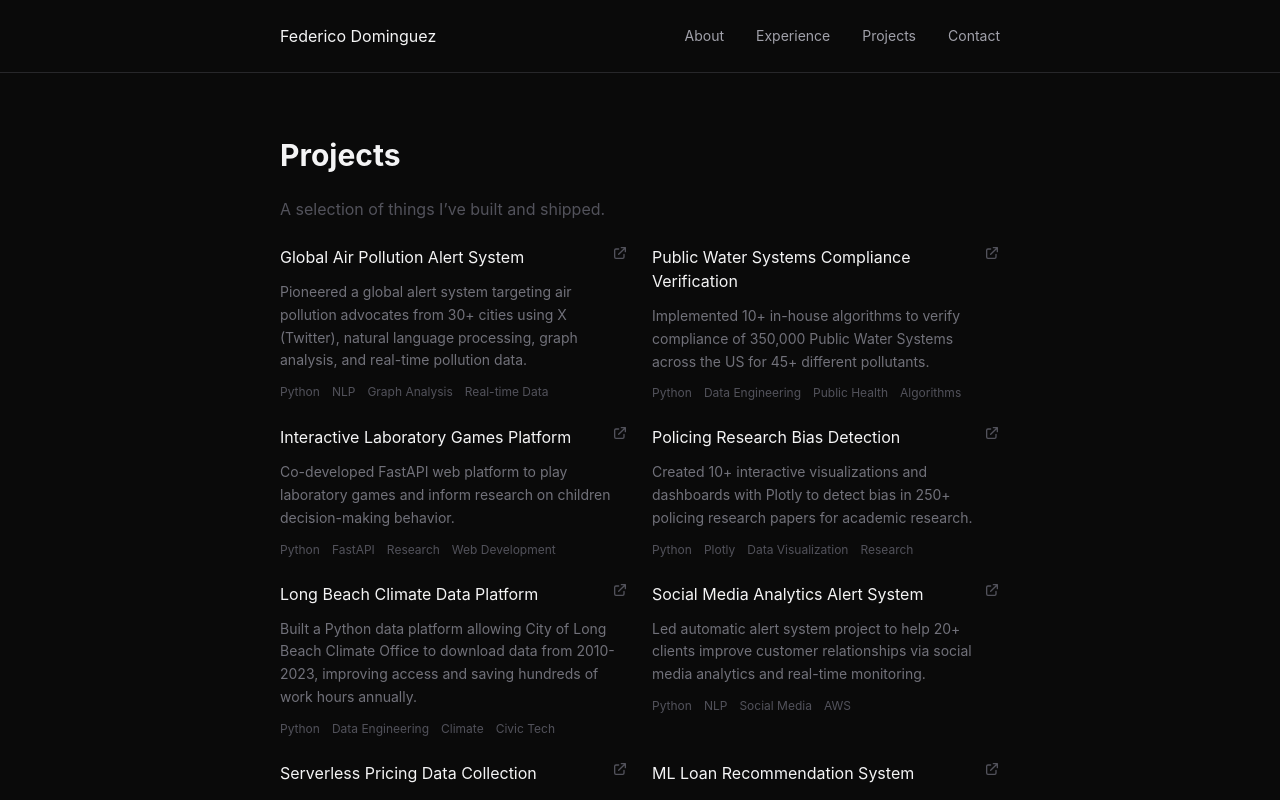
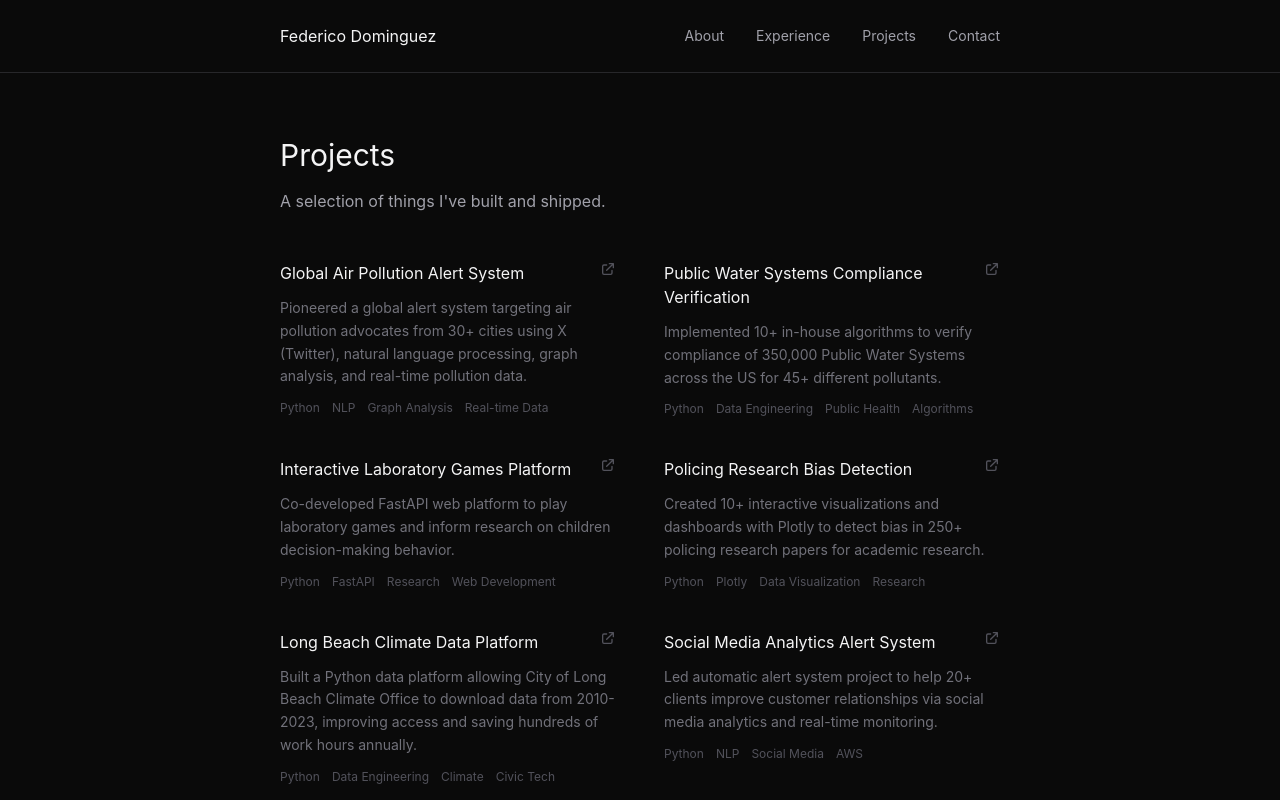
Before and after one commit to FedericoDM/federicodm.github.io, a Next.js app: page /projects in a window 1280 px wide. Shown: the top 800 px of the page. Built offline with nearby package versions, Linux system fonts and the light colour scheme.

Commit message:
Simplify Projects page with minimal dark styling
Remove card borders and backgrounds for cleaner appearance.
Update typography to match single-page aesthetic.
Maintain grid layout with improved spacing.

Co-Authored-By: Claude Sonnet 4.5 <noreply@anthropic.com>

```diff
--- a/app/projects/page.tsx
+++ b/app/projects/page.tsx
@@ -4,10 +4,12 @@ import { ProjectCard } from '@/components/ProjectCard';
 
 export default function ProjectsPage() {
 return (
-<div className="space-y-6">
-<h1 className="text-3xl font-bold">Projects</h1>
-<p className="text-zinc-600 dark:text-zinc-400">A selection of things I’ve built and shipped.</p>
-<div className="grid sm:grid-cols-2 gap-6">
+<div className="space-y-12">
+<div className="space-y-4">
+<h1 className="text-3xl font-normal text-zinc-100">Projects</h1>
+<p className="text-zinc-400">A selection of things I've built and shipped.</p>
+</div>
+<div className="grid sm:grid-cols-2 gap-x-12 gap-y-10">
 {projects.map(p => <ProjectCard key={p.slug} project={p} />)}
 </div>
 </div>
```
